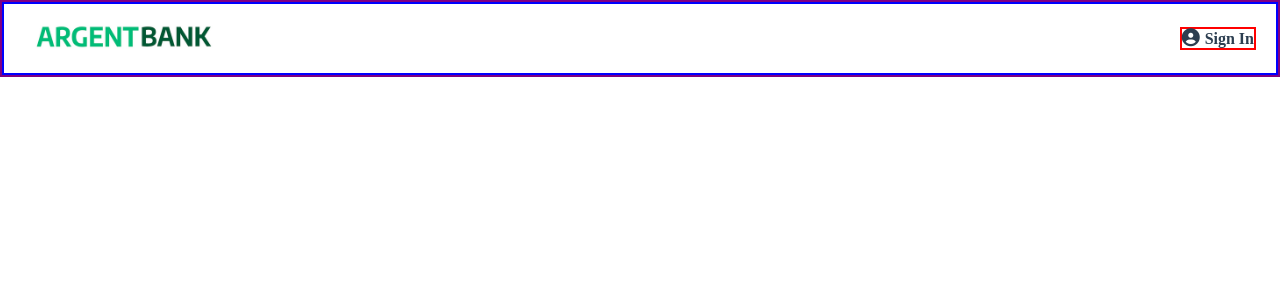
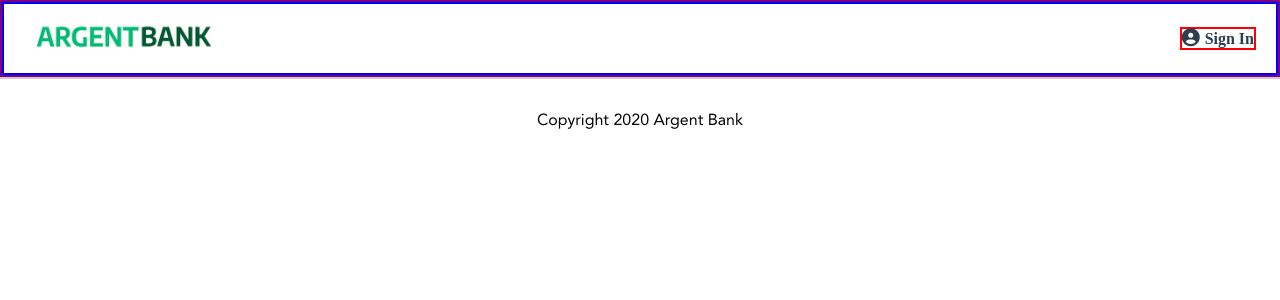
Before and after one commit to matthieuClio/ArgentBank, a React (Vite) app: page / in a window 1280 px wide. Shown: the top 300 px of the page. Built offline with nearby package versions, Linux system fonts and the light colour scheme; a web font is replaced by a local one.

Commit message:
Feat (footer) : add footer layout component.

```diff
--- /dev/null
+++ b/src/layout/Footer.tsx
@@ -0,0 +1,10 @@
+// Style
+import './footer.scss'
+
+export default function Footer () {
+    return (
+        <footer className="footer">
+            Copyright 2020 Argent Bank
+        </footer>
+    )
+}
--- /dev/null
+++ b/src/layout/footer.scss
@@ -0,0 +1,9 @@
+// Variable
+$footerBorder: #ccc;
+
+// Footer layout component
+.footer {
+    border-top: 2px solid $footerBorder;
+    padding: 2rem 0 1.5rem;
+    text-align: center;
+}
--- a/src/layout/header.scss
+++ b/src/layout/header.scss
@@ -1,11 +1,9 @@
 // Variable
-$headerBackground: #FFFFFF;
 $headerSignInColor: #2c3e50;
 
 // Header component
 .main-navigation {
     border: 2px solid purple;
-    background-color: $headerBackground;
 
     &__ul {
         border: 2px solid blue;
--- a/src/main.tsx
+++ b/src/main.tsx
@@ -7,6 +7,7 @@ import { RouterProvider, createBrowserRouter } from 'react-router-dom'
 
 // Layout components
 import Header from './layout/Header'
+import Footer from './layout/Footer'
 
 // Style - Fonts
 import 'normalize.css'
@@ -16,7 +17,10 @@ const router = createBrowserRouter([
   // Main route
   {
     path: '/',
-    element: <Header />
+    element: <>
+      <Header />
+      <Footer />
+    </>
   }
 ])
 
```
